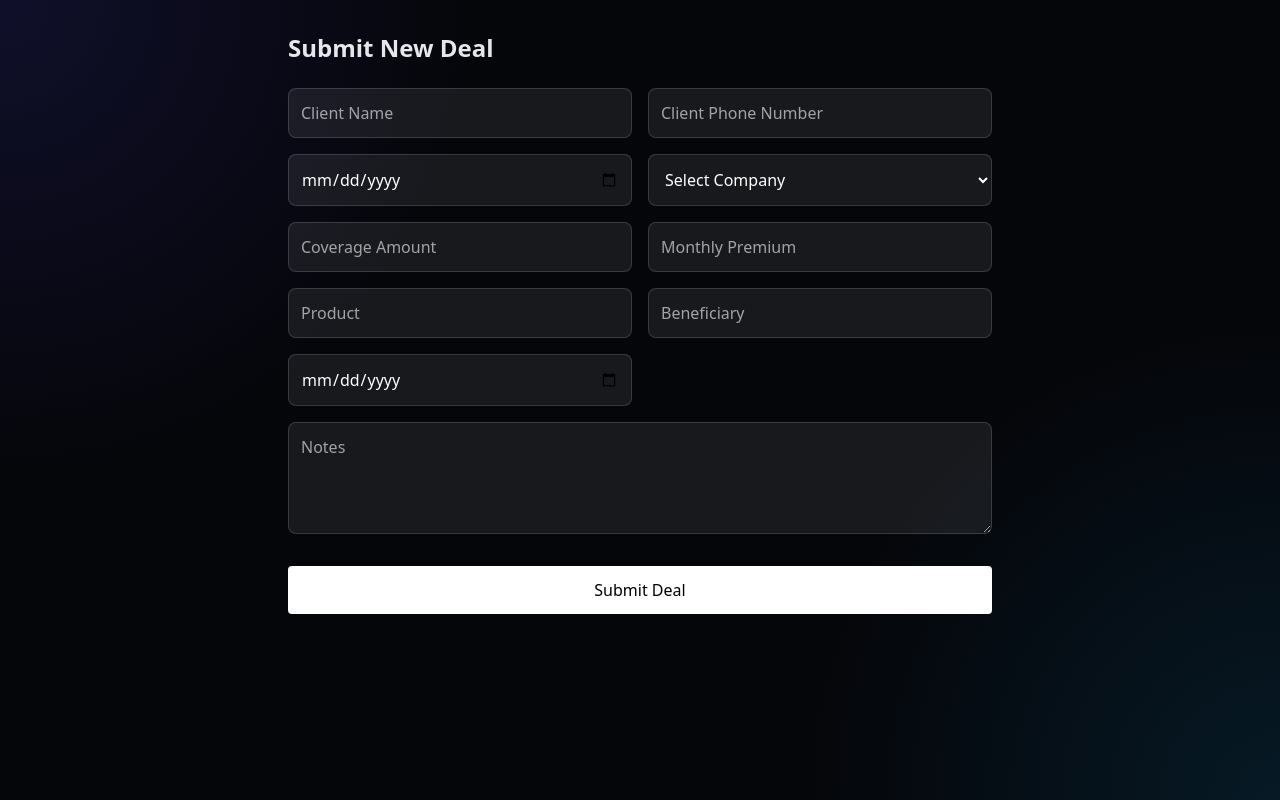
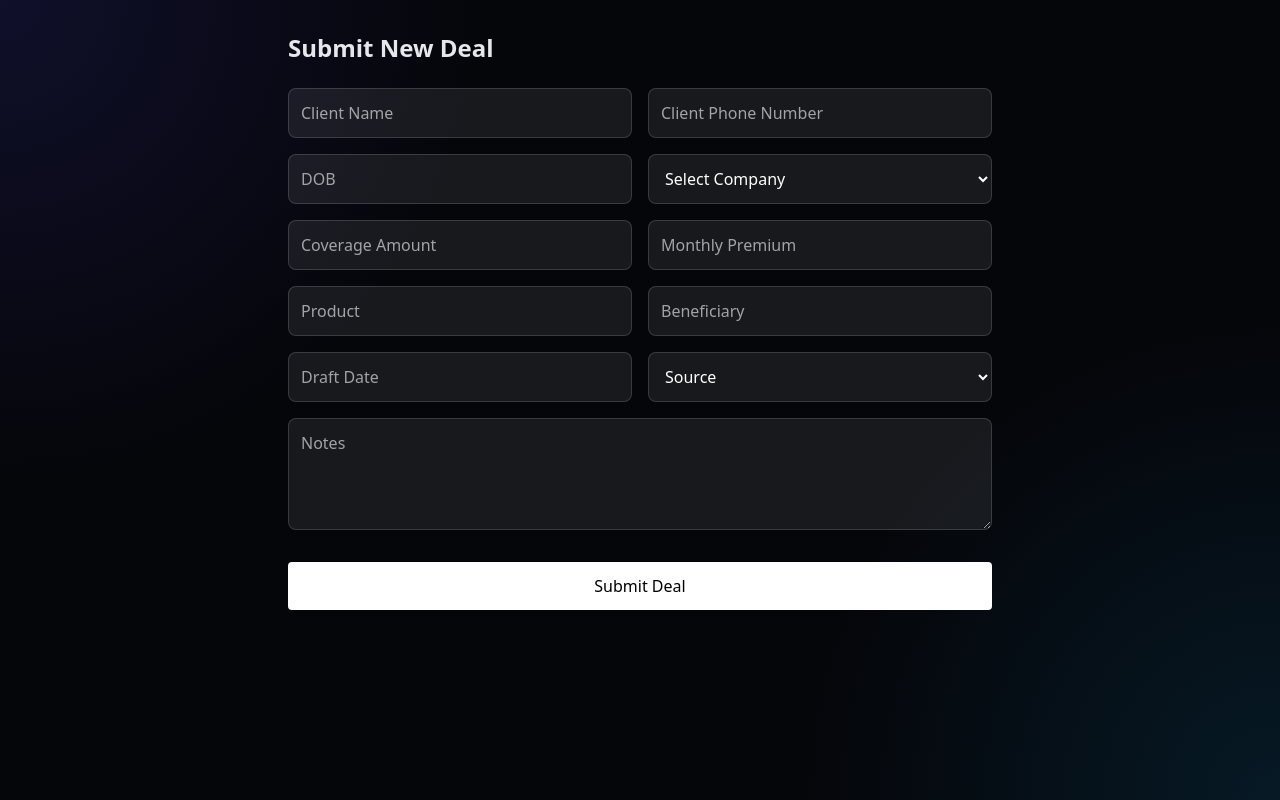
Before and after one commit to mecyahh/one-percent-deal-house, a Next.js app: page /deals/new in a window 1280 px wide. Built offline with nearby package versions, Linux system fonts and the light colour scheme.

Commit message:
Update page.tsx

```diff
--- a/app/deals/new/page.tsx
+++ b/app/deals/new/page.tsx
@@ -13,6 +13,7 @@ export default function NewDealPage() {
     product: "",
     beneficiary: "",
     draftDate: "",
+    source: "",
     notes: "",
   });
 
@@ -48,18 +49,19 @@ export default function NewDealPage() {
           className="input"
         />
 
+        {/* DOB */}
         <input
-          type="date"
+          type="text"
           name="clientDob"
+          placeholder="DOB"
+          onFocus={(e) => (e.target.type = "date")}
+          onBlur={(e) => !e.target.value && (e.target.type = "text")}
           onChange={handleChange}
           className="input"
         />
 
-        <select
-          name="company"
-          onChange={handleChange}
-          className="input"
-        >
+        {/* Company */}
+        <select name="company" onChange={handleChange} className="input">
           <option value="">Select Company</option>
           <option>Americo</option>
           <option>Aetna</option>
@@ -100,12 +102,30 @@ export default function NewDealPage() {
           className="input"
         />
 
+        {/* Draft Date */}
         <input
-          type="date"
+          type="text"
           name="draftDate"
+          placeholder="Draft Date"
+          onFocus={(e) => (e.target.type = "date")}
+          onBlur={(e) => !e.target.value && (e.target.type = "text")}
           onChange={handleChange}
           className="input"
         />
+
+        {/* Source */}
+        <select
+          name="source"
+          onChange={handleChange}
+          className="input"
+        >
+          <option value="">Source</option>
+          <option value="Inbound">Inbound</option>
+          <option value="Readymode">Readymode</option>
+          <option value="AI Transfer">AI Transfer</option>
+          <option value="Warm Market">Warm Market</option>
+          <option value="Book">Book</option>
+        </select>
 
         <textarea
           name="notes"
@@ -122,7 +142,6 @@ export default function NewDealPage() {
         </button>
       </form>
 
-      {/* Input styling */}
       <style jsx>{`
         .input {
           width: 100%;
```
